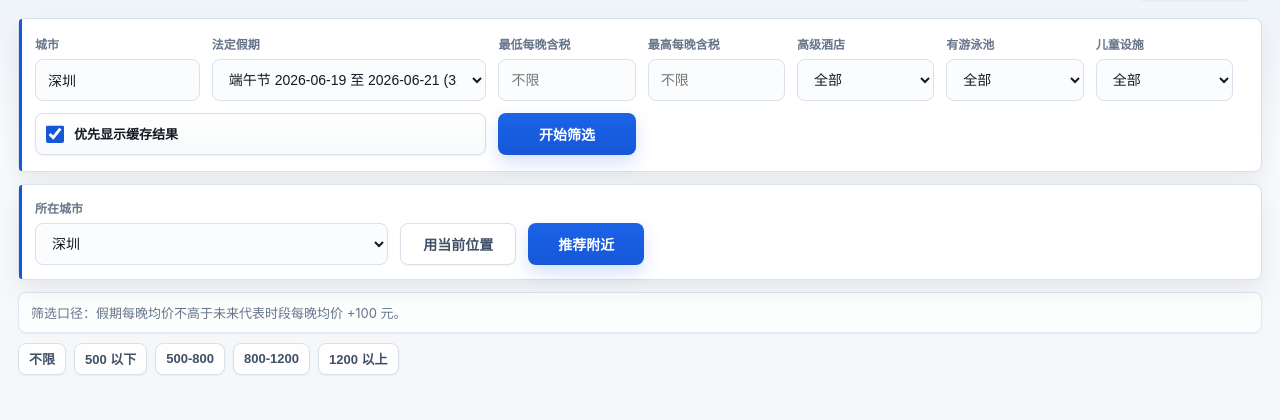
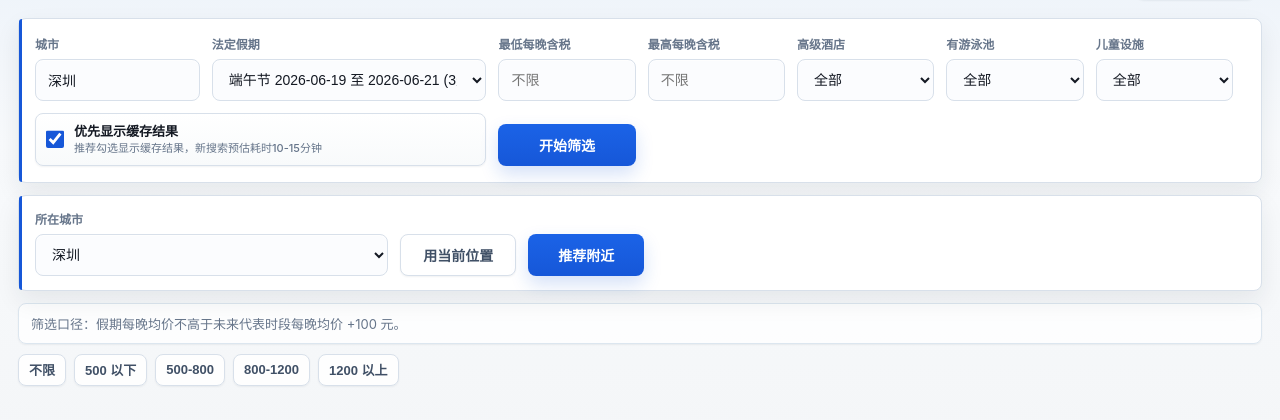
Before and after one commit to linxz-coder/reverse-traval, a Flask app: page / in a window 1280 px wide. Shown: the part 87-507 px from the top of the page. Run offline with Flask 3, Linux system fonts and the light colour scheme.

Commit message:
Add cache search time reminder

```diff
--- a/templates/index.html
+++ b/templates/index.html
@@ -776,6 +776,7 @@
           <input id="use-cache" name="use_cache" type="checkbox" value="true" checked />
           <span>
             <strong>优先显示缓存结果</strong>
+            <small>推荐勾选显示缓存结果，新搜索预估耗时10-15分钟</small>
           </span>
         </label>
         <button id="submit-btn" type="submit"><span class="spinner"></span><span id="submit-text">开始筛选</span></button>
```
